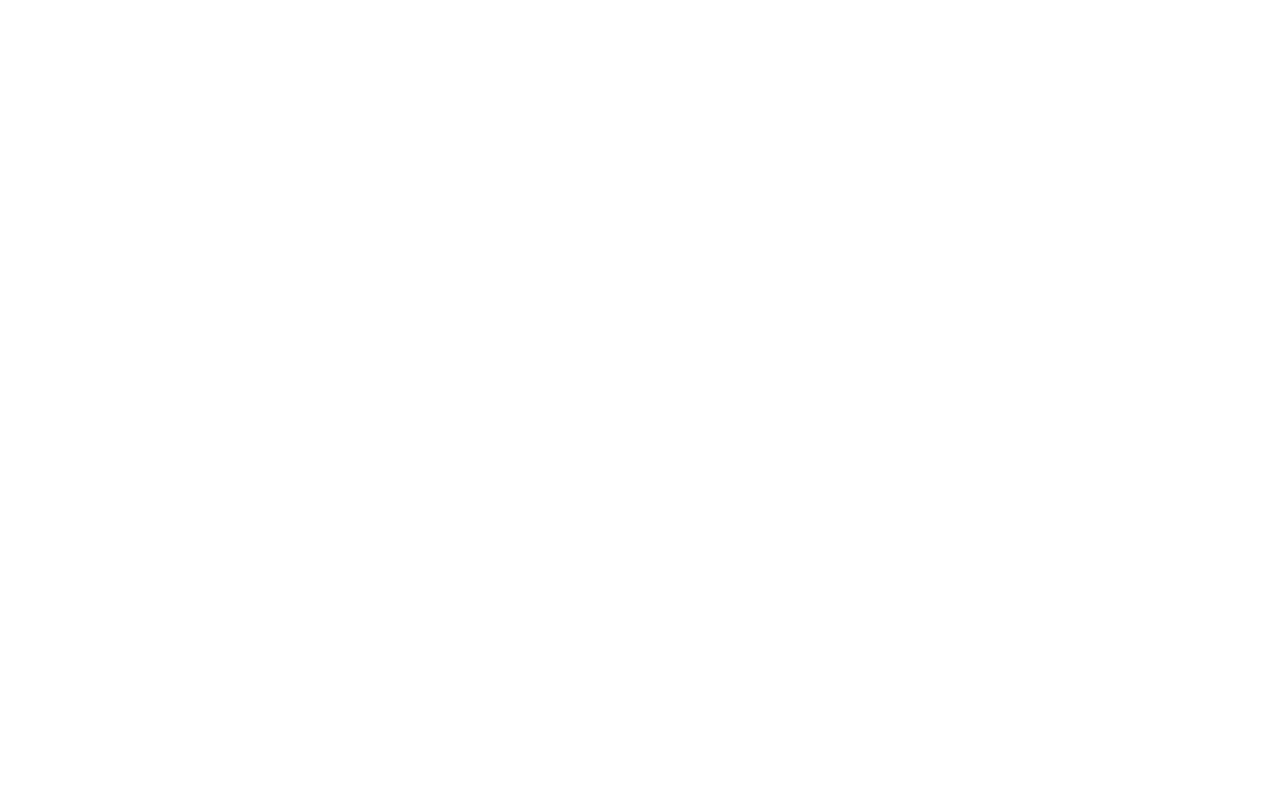
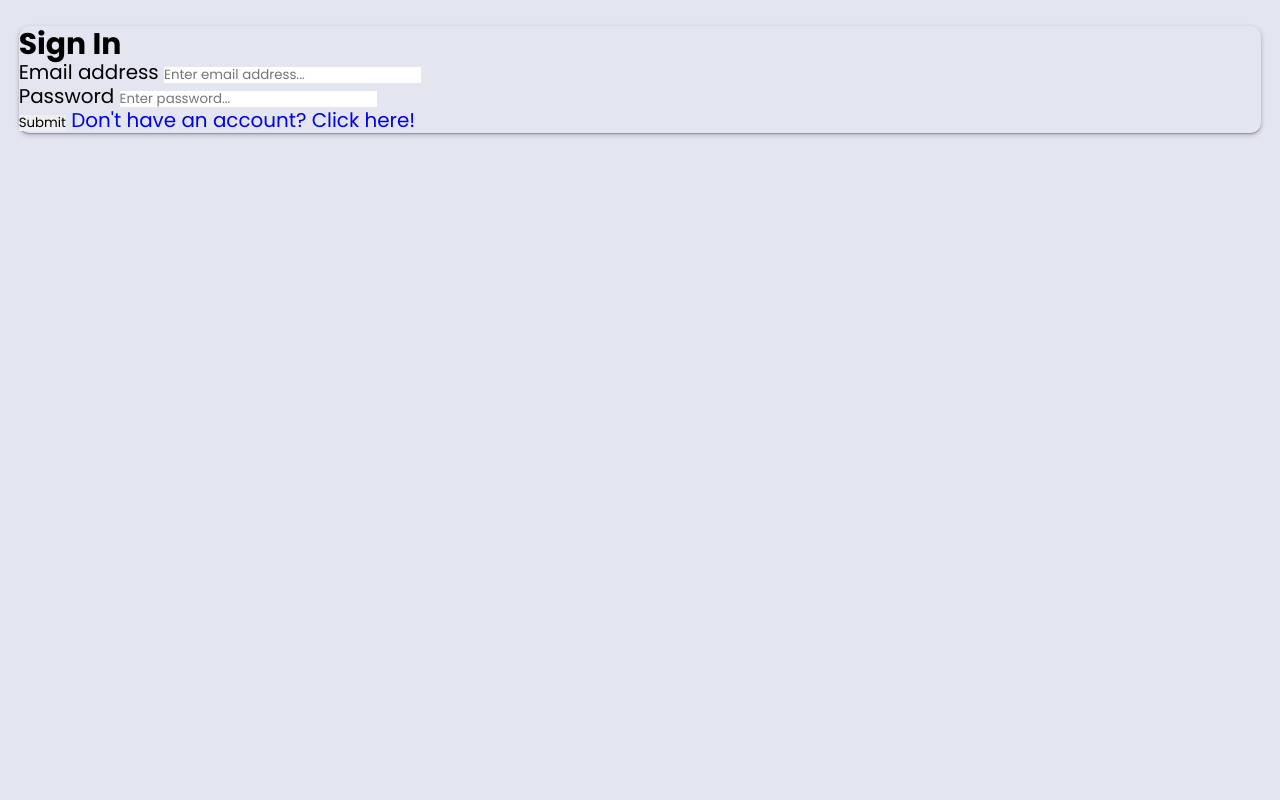
Before and after one commit to Jorudith/college-management-system, a PHP site: page /root/index.php in a window 1280 px wide. Before the commit the page is empty. Run offline with PHP 8.4, Linux system fonts and the light colour scheme.

Commit message:
Added folders

```diff
--- /dev/null
+++ b/root/css/style.css
@@ -0,0 +1,112 @@
+/* IMPORTS */
+    /* FOR FONT */
+    @import url('https://fonts.googleapis.com/css?family=Poppins:100,100i,200,200i,300,300i,400,400i,500,500i,600,600i,700,700i,800,800i,900,900i&amp;display=swap');
+
+/* VARIABLES */
+:root {
+    /* PALETTE */
+    --light-blue: rgb(227, 229, 241);
+    --white: hsla(22, 36%, 96%);
+    --black: hsl(30, 35%, 9%);
+    --tint: hsla(28, 59%, 11%, 0.9);
+    --shadow: hsla(30, 33%, 4%, 0.24) 0px 2px 5px 0px, hsla(30, 33%, 4%, 0.24) 0px 1px 1px 0px;
+
+    /* FONT */
+    --ff-base: 'Poppins', sans-serif;
+    --fs-root: calc(62.5% + .190625vw);
+    --fs-base: 1.6rem;
+    --fw-base: 400;
+    --lh-base: 1.2;
+
+    /* FONT SIZE */
+    --fs-xxl : 3rem;
+    --fs-xl: 2.5rem;
+    --fs-l: 2rem;
+    --fs-n: 1.6rem;
+    --fs-s: 1.4rem;
+    --fs-xs: 1.2rem;
+    --fs-xxs: .6rem;
+
+    /* FONT WEIGHT */
+    --fw-xh: 700;
+    --fw-h: 600;
+    --fw-n: 400;
+    --fw-l: 300;
+    --fw-xl: 200;
+
+    /* BANNER */
+    --h-flban: 75vh;
+    --h-hlban: 45vh;
+
+    /* BORDER */
+    --br-base: 10px;
+
+    /* GAP */
+    /* should be same as --lh-base */
+    --g-base: 1.2rem;
+
+    /* TEXT-INDENT */
+    --ti-base: 2rem;
+
+    /* TRANSITION */
+    --tr-base: 0.3s;
+
+    /* SECTION */
+    --m-sec: 2vw 1.5rem;
+    --w-sec: calc(100% - (2 * var(--m-sec)));
+
+    /* SPACE */
+    --p-i: calc(.2rem + .190625vw);
+
+    /* Z-INDEX */
+}
+
+/* ELEMENTS */
+/* to override default css element values */
+* {
+    box-sizing: border-box;
+
+    margin: 0;
+    padding: 0;
+
+    font-family: var(--ff-base);
+    line-height: var(--lh-base);
+    word-break: break-word;
+}
+html {
+    scroll-behavior: smooth;
+
+    font-size: var(--fs-root);
+}
+body {
+    background-color: var(--light-blue);
+
+    font-size: var(--fs-base);
+    font-weight: var(--fw-base);
+}
+a {
+    text-decoration: none;
+}
+ul {
+    list-style: none;
+}
+i {
+    padding: var(--p-i);
+}
+section {
+    margin: var(--m-sec);
+
+    max-height: min-content;
+    width: var(--w-sec);
+
+    border-radius: var(--br-base);
+
+    box-shadow: var(--shadow);
+}
+img {
+    max-width: 100%;
+}
+input, button {
+    border: none;
+    outline: none;
+}
--- a/root/index.php
+++ b/root/index.php
@@ -1,10 +1,44 @@
-<html lang="en">
+<!DOCTYPE html>
+<html lang="en-US">
 <head>
     <meta charset="UTF-8">
+    <meta http-equiv="X-UA-Compatible" content="IE=edge">
     <meta name="viewport" content="width=device-width, initial-scale=1.0">
-    <title>Document</title>
+
+    <link rel="icon" href="">
+    <title>College Management System</title>
+
+    <link rel="stylesheet" href="https://unpkg.com/boxicons@2.1.2/css/boxicons.min.css">
+    <meta charset="UTF-8">
+    <meta name="viewport" content="width=device-width, initial-scale=1.0">
+
+    <link rel="stylesheet" charset="UTF-8" type="text/css" href="css/style.css">
 </head>
 <body>
+    <section class="sec-a fxbx-b">
+            <div class="fxbx-b frbx">
+                <form class="fxbx-b fr" action="includes/process.php" method="POST">
+                    <h1 class="tt-imgban">Sign In</h1>
+                    <div class="fxbx-g">
+                        <label for="email" class="fr-lbl">Email address</label>
+                        <input id="email" class="fr-in" type="text" name="email" placeholder="Enter email address..." >
 
+                    </div>
+                    <div class="fxbx-g">
+                        <label for="password" class="fr-lbl">Password</label>
+                        <input id="password" class="fr-in"  type="password" name="pass" placeholder="Enter password..." >
+
+                    </div>
+                    <button class="fr-btn" name="button" value="signin">Submit</button>
+                    <!-- <button class="fr-btn" name="button" value="getrows">Get Rows</button> -->
+                    <a class="fr-url" href="up.php">Don't have an account? Click here!</a>
+                </form>
+        </div>
+    </section>
+
+    <div class="breathe breathe-b"></div>
+</main>
+
+<script src="../js/main.js"></script>
 </body>
 </html>
```
Also changed, not shown: README.md.
